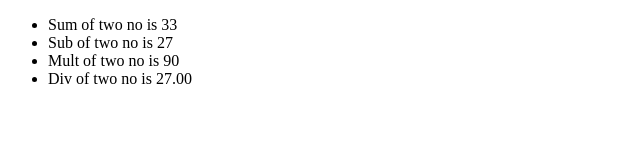
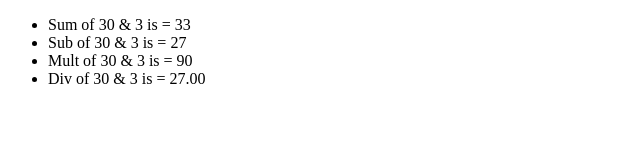
Before and after one commit to robinc2402/learn-react, a React (Create React App) app: page / in a window 1280 px wide. Shown: the top 160 px of the page, without its empty margins (0-640 px from the left). Built offline with nearby package versions, Linux system fonts and the light colour scheme.

Commit message:
basic calculcator

```diff
--- a/src/index.js
+++ b/src/index.js
@@ -4,10 +4,10 @@ import * as calculate from "./Calc";
 ReactDOM.render(
   <>
     <ul>
-      <li>Sum of two no is {calculate.add(30, 3)} </li>
-      <li>Sub of two no is {calculate.sub(30, 3)} </li>
-      <li>Mult of two no is {calculate.mult(30, 3)} </li>
-      <li>Div of two no is {calculate.div(30, 3)} </li>
+      <li>Sum of 30 & 3 is = {calculate.add(30, 3)} </li>
+      <li>Sub of 30 & 3 is = {calculate.sub(30, 3)} </li>
+      <li>Mult of 30 & 3 is = {calculate.mult(30, 3)} </li>
+      <li>Div of 30 & 3 is = {calculate.div(30, 3)} </li>
     </ul>
   </>,
   document.getElementById("root")
```
